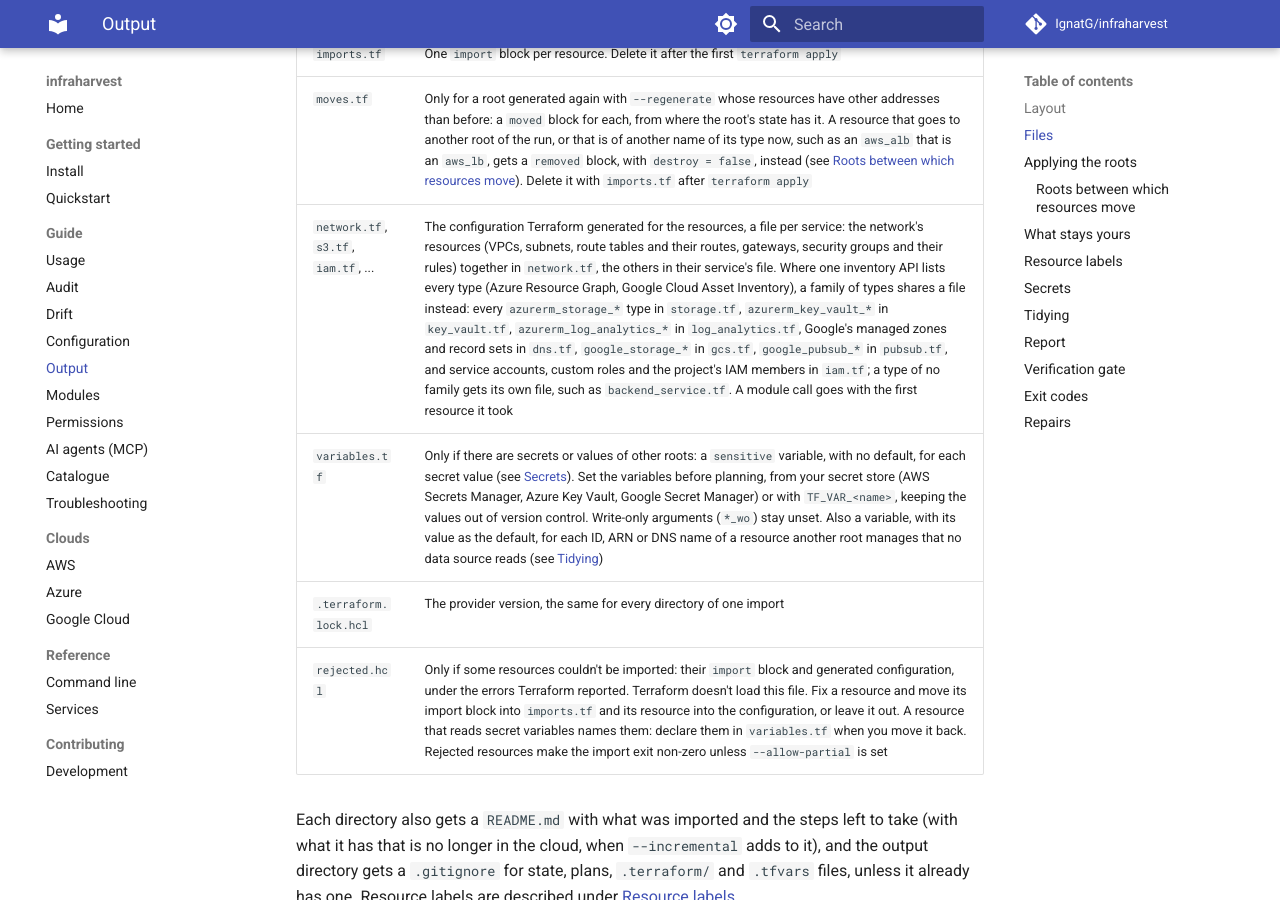
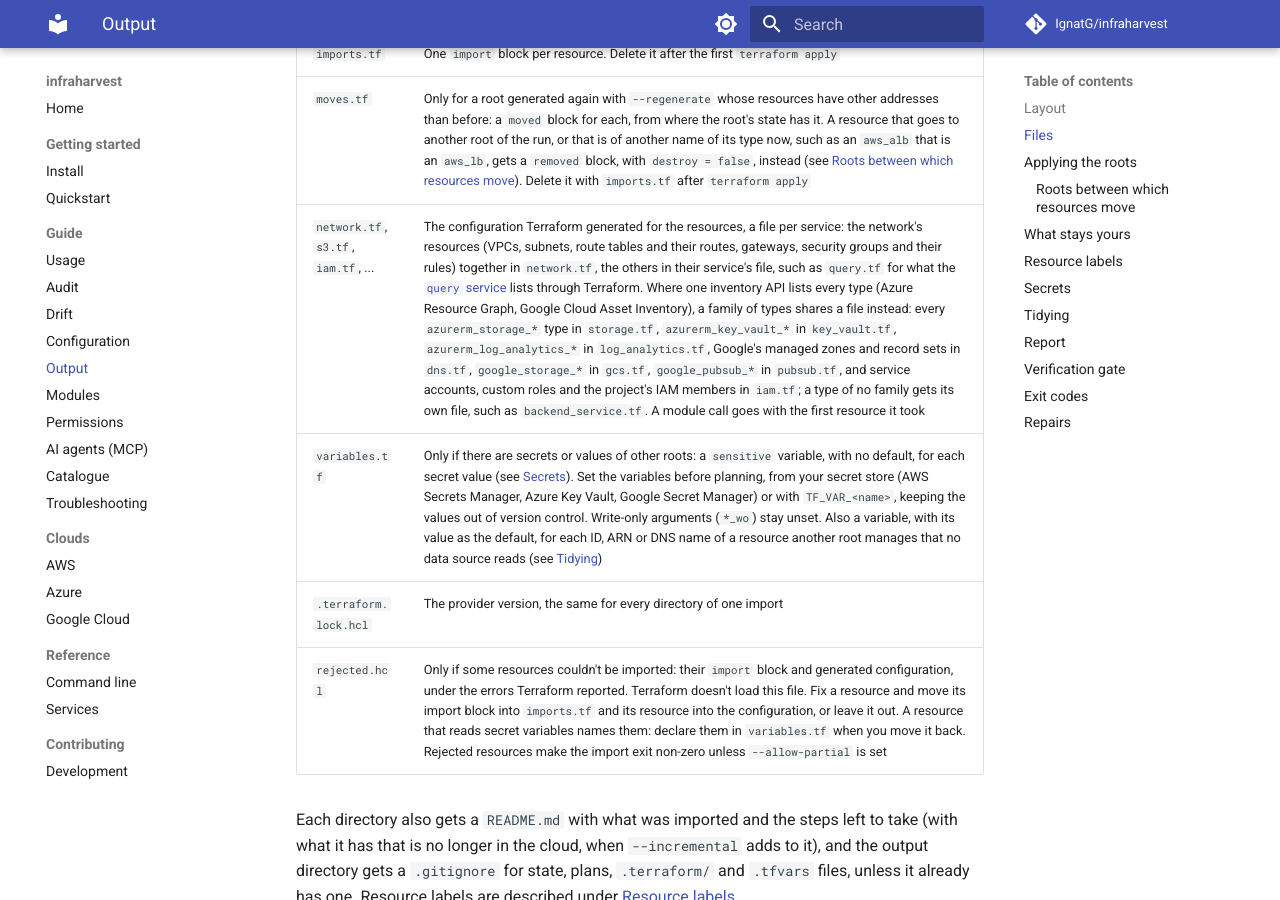
Before and after one commit to IgnatG/infraharvest, an MkDocs documentation site: the page built from docs/output.md, in a window 1280 px wide and 900 px high, scrolled down 1648 px. Built offline with MkDocs 1.6.1 and Material for MkDocs 9.7.7, drawn with Linux system fonts in a browser that asks for light colours; comment, search, counter and statistics services are not loaded.

Commit message:
docs(output): say where the query service's resources go

```diff
--- a/docs/output.md
+++ b/docs/output.md
@@ -20,7 +20,7 @@ Each output directory gets:
 | `providers.tf` | The provider configuration |
 | `imports.tf` | One `import` block per resource. Delete it after the first `terraform apply` |
 | `moves.tf` | Only for a root generated again with `--regenerate` whose resources have other addresses than before: a `moved` block for each, from where the root's state has it. A resource that goes to another root of the run, or that is of another name of its type now, such as an `aws_alb` that is an `aws_lb`, gets a `removed` block, with `destroy = false`, instead (see [Roots between which resources move](#roots-between-which-resources-move)). Delete it with `imports.tf` after `terraform apply` |
-| `network.tf`, `s3.tf`, `iam.tf`, ... | The configuration Terraform generated for the resources, a file per service: the network's resources (VPCs, subnets, route tables and their routes, gateways, security groups and their rules) together in `network.tf`, the others in their service's file. Where one inventory API lists every type (Azure Resource Graph, Google Cloud Asset Inventory), a family of types shares a file instead: every `azurerm_storage_*` type in `storage.tf`, `azurerm_key_vault_*` in `key_vault.tf`, `azurerm_log_analytics_*` in `log_analytics.tf`, Google's managed zones and record sets in `dns.tf`, `google_storage_*` in `gcs.tf`, `google_pubsub_*` in `pubsub.tf`, and service accounts, custom roles and the project's IAM members in `iam.tf`; a type of no family gets its own file, such as `backend_service.tf`. A module call goes with the first resource it took |
+| `network.tf`, `s3.tf`, `iam.tf`, ... | The configuration Terraform generated for the resources, a file per service: the network's resources (VPCs, subnets, route tables and their routes, gateways, security groups and their rules) together in `network.tf`, the others in their service's file, such as `query.tf` for what the [`query` service](usage.md#listing-through-terraform) lists through Terraform. Where one inventory API lists every type (Azure Resource Graph, Google Cloud Asset Inventory), a family of types shares a file instead: every `azurerm_storage_*` type in `storage.tf`, `azurerm_key_vault_*` in `key_vault.tf`, `azurerm_log_analytics_*` in `log_analytics.tf`, Google's managed zones and record sets in `dns.tf`, `google_storage_*` in `gcs.tf`, `google_pubsub_*` in `pubsub.tf`, and service accounts, custom roles and the project's IAM members in `iam.tf`; a type of no family gets its own file, such as `backend_service.tf`. A module call goes with the first resource it took |
 | `variables.tf` | Only if there are secrets or values of other roots: a `sensitive` variable, with no default, for each secret value (see [Secrets](#secrets)). Set the variables before planning, from your secret store (AWS Secrets Manager, Azure Key Vault, Google Secret Manager) or with `TF_VAR_<name>`, keeping the values out of version control. Write-only arguments (`*_wo`) stay unset. Also a variable, with its value as the default, for each ID, ARN or DNS name of a resource another root manages that no data source reads (see [Tidying](#tidying)) |
 | `.terraform.lock.hcl` | The provider version, the same for every directory of one import |
 | `rejected.hcl` | Only if some resources couldn't be imported: their `import` block and generated configuration, under the errors Terraform reported. Terraform doesn't load this file. Fix a resource and move its import block into `imports.tf` and its resource into the configuration, or leave it out. A resource that reads secret variables names them: declare them in `variables.tf` when you move it back. Rejected resources make the import exit non-zero unless `--allow-partial` is set |
```
